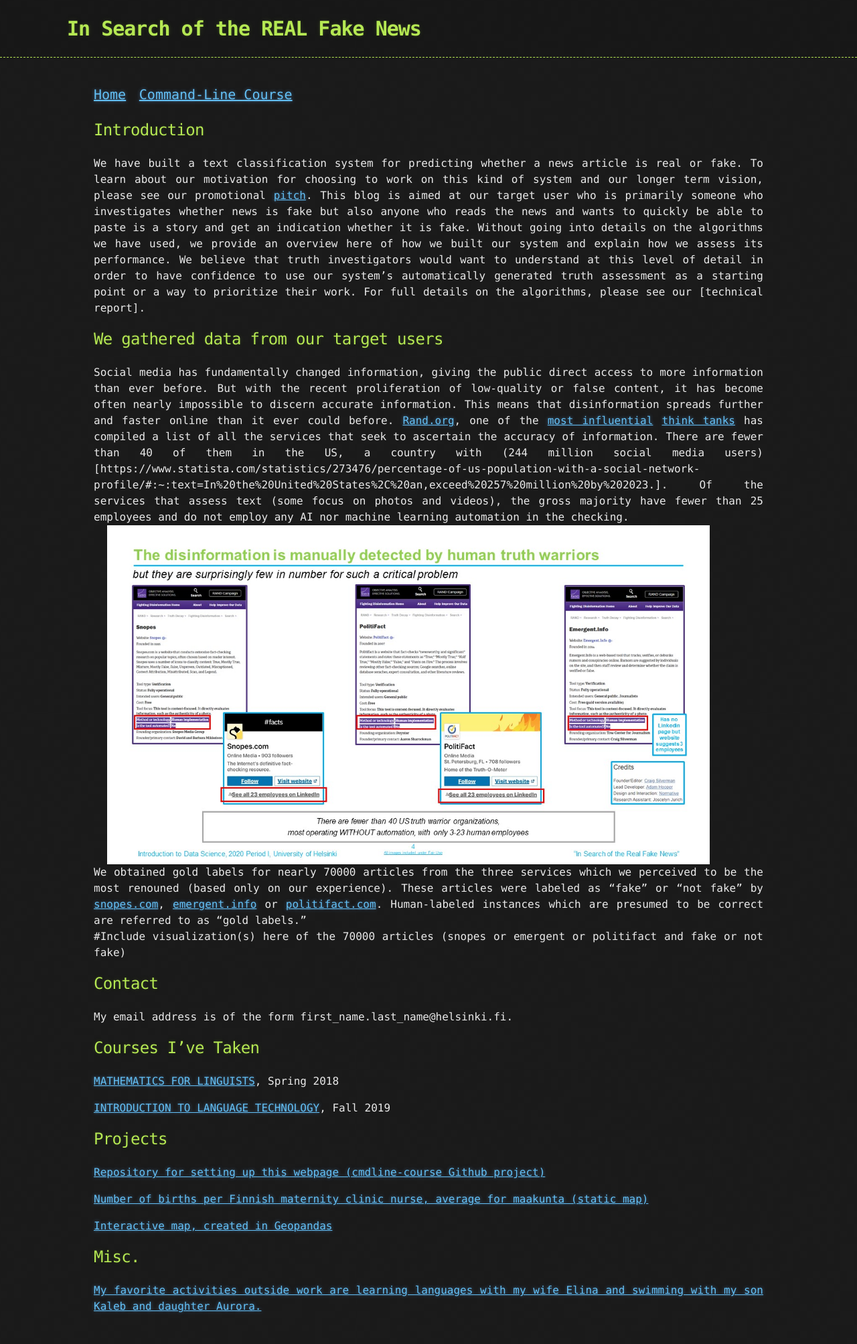
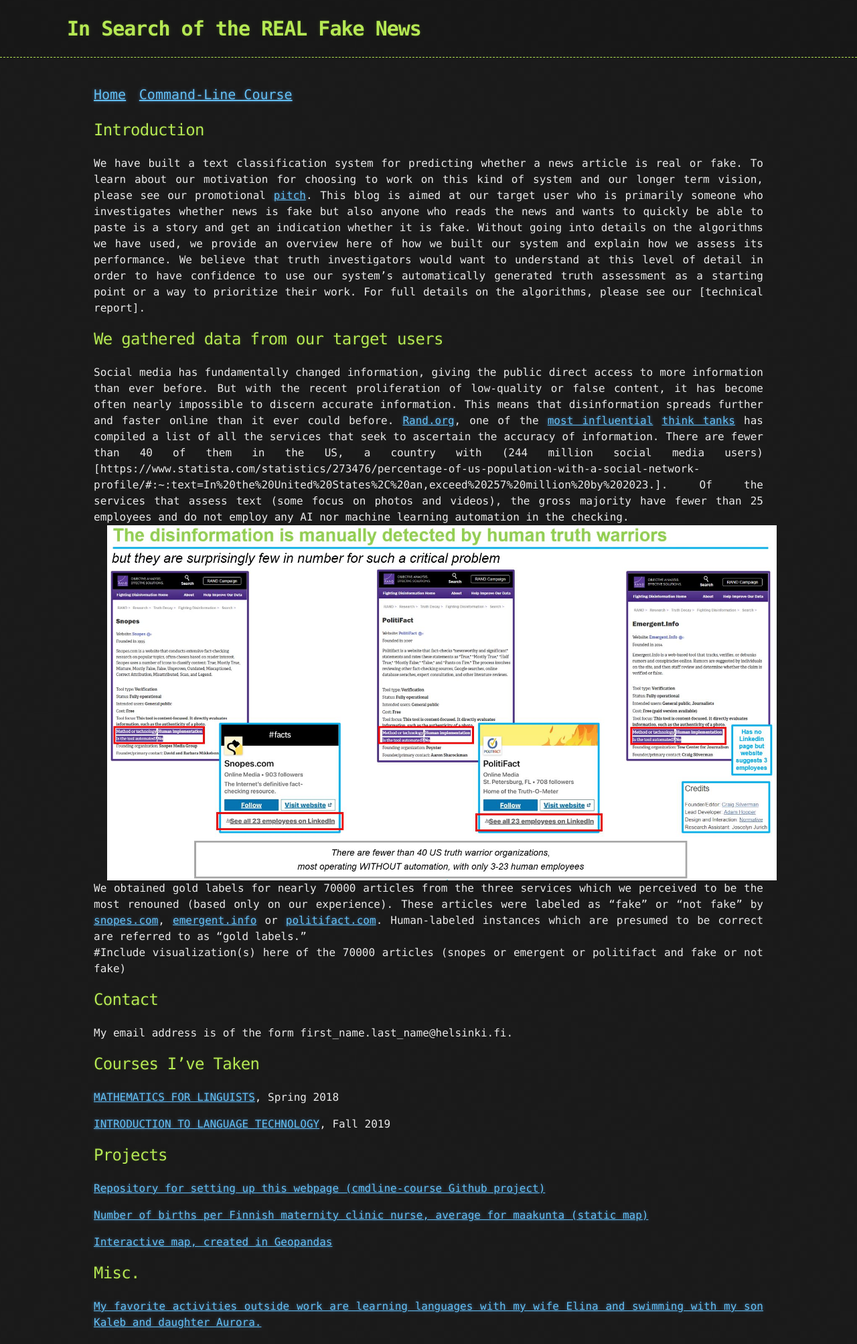
Before and after one commit to jjaakko/fake-news-classifier, a Jekyll site: the page built from index.md, in a window 1280 px wide. Shown: the whole page at 67% size. Built offline with Jekyll 4.4.1, drawn with Linux system fonts in a browser that asks for light colours; our own code applies the rules of GitHub Pages for plain Markdown files; before the commit the page ends 1982 px from its top, so only the background shows below that.

Commit message:
truth orgs picture into index 100%

```diff
--- a/index.md
+++ b/index.md
@@ -19,7 +19,7 @@
 [Rand.org](https://www.rand.org/research/projects/truth-decay/fighting-disinformation/search.html#q=&typeOfTool=Verification), one of the [most influential](https://thebestschools.org/features/most-influential-think-tanks/) [think tanks](https://en.wikipedia.org/wiki/Think_tank) has compiled a list of all the services that seek to ascertain the accuracy of information.
 There are fewer than 40 of them in the US, a country with (244 million social media users)[https://www.statista.com/statistics/273476/percentage-of-us-population-with-a-social-network-profile/#:~:text=In%20the%20United%20States%2C%20an,exceed%20257%20million%20by%202023.].
 Of the services that assess text (some focus on photos and videos), the gross majority have fewer than 25 employees and do not employ any AI nor machine learning automation in the checking.<br>
-<img src="assets/images/truth_orgs.jpg" alt="Photo" hspace="20" width="90%" align="center"/><br>
+<img src="assets/images/truth_orgs.jpg" alt="Photo" hspace="20" width="100%" align="center"/><br>
 We obtained gold labels for nearly 70000 articles from the three services which we perceived to be the most renouned (based only on our experience).
 These articles were labeled as "fake" or "not fake" by [snopes.com](https://www.snopes.com/), [emergent.info](http://www.emergent.info/) or [politifact.com](https://www.politifact.com/).
 Human-labeled instances which are presumed to be correct are referred to as "gold labels."<br>
```
Also changed, not shown: assets/images/truth_orgs.jpg.
